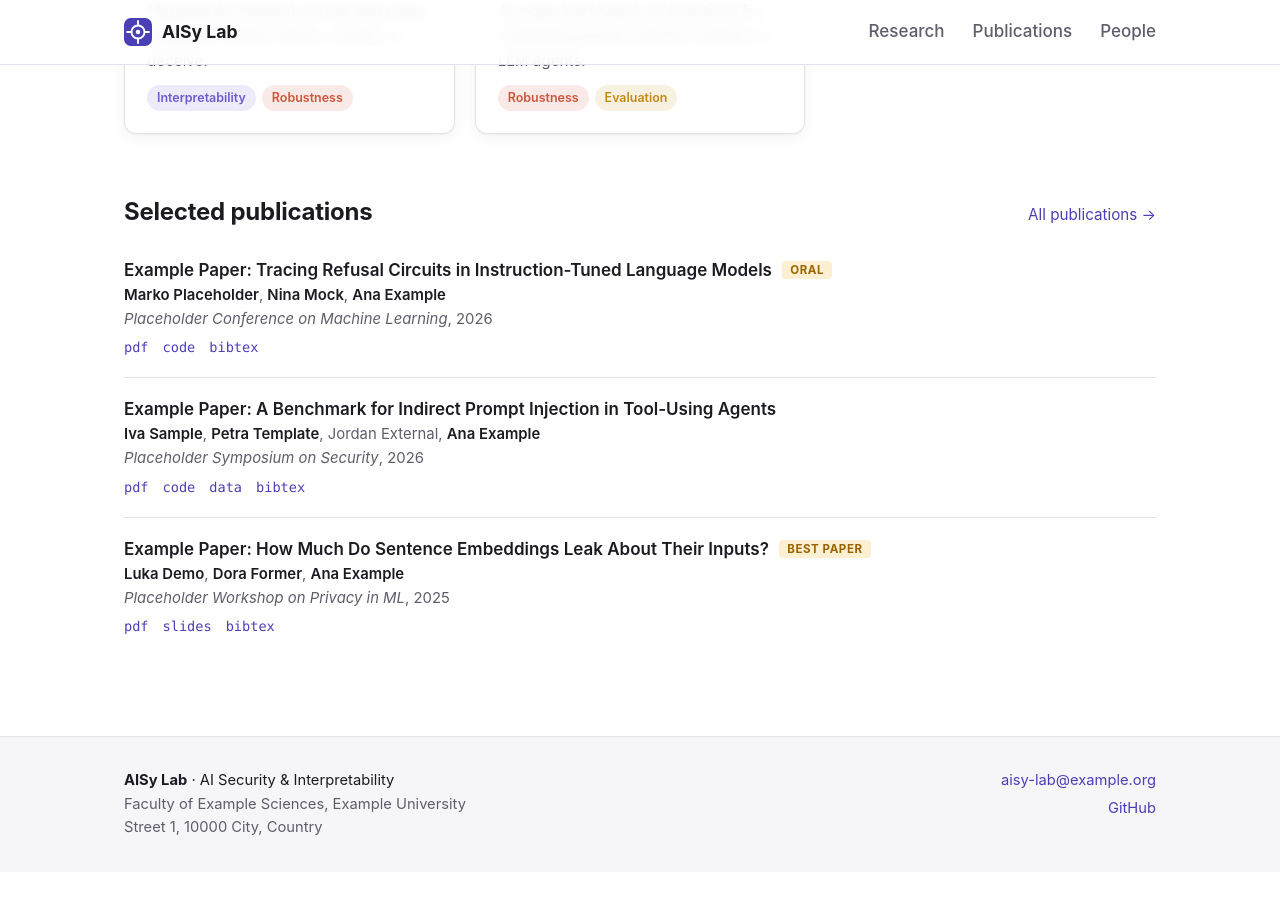
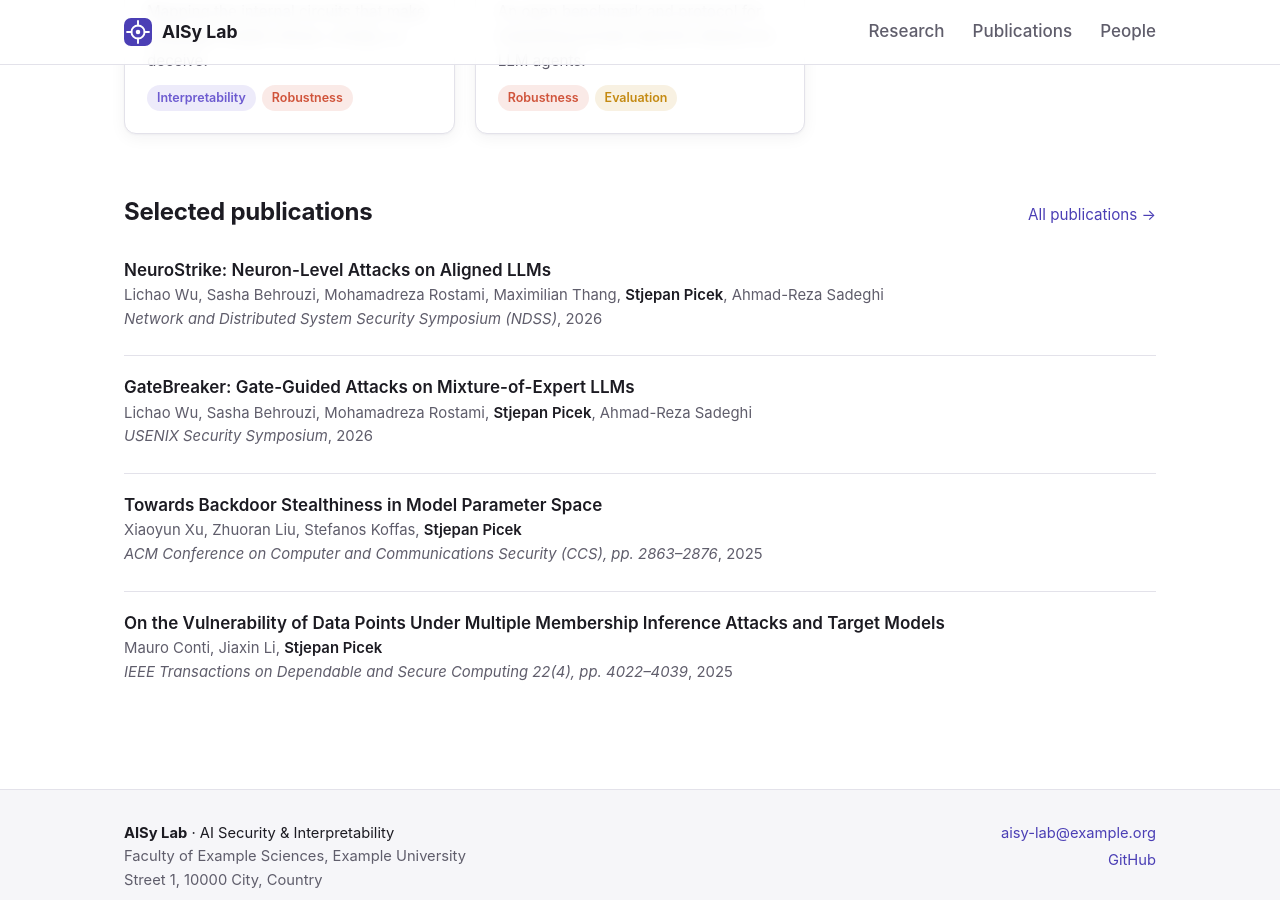
Before and after one commit to m-ajer/aisy-lab, a Jekyll site: the page built from index.md, in a window 1280 px wide and 900 px high, scrolled down 1111 px. Built offline with Jekyll 4.4.1, drawn with Linux system fonts in a browser that asks for light colours; before the commit the page ends 1983 px from its top, so only the background shows below that.

Commit message:
changed people and photo

```diff
--- a/_data/people.yml
+++ b/_data/people.yml
@@ -12,14 +12,10 @@
 
 - group: Principal Investigator
   members:
-    - name: Ana Example
-      role: Associate Professor, Lab Lead
-      photo: /assets/img/people/placeholder.svg
-      interests: Mechanistic interpretability, safety of language models
-      website: https://example.org
-      email: ana.example@example.org
-      scholar: https://scholar.google.com/
-      github: anaexample
+    - name: Stjepan Picek
+      role: Professor, Lab Lead
+      photo: /assets/img/people/picek.jpg
+      interests: AI security, LLM safety, backdoor attacks, privacy in machine learning
 
 - group: PhD Students
   members:
--- a/_data/publications.yml
+++ b/_data/publications.yml
@@ -9,79 +9,60 @@
 #   links     any label: url pairs, shown in this order (pdf, arxiv, code, slides, ...)
 #   bibtex    multi-line string, use "|" as below
 #
-# NOTE: the entries below are placeholders — replace them with real papers.
+- title: "NeuroStrike: Neuron-Level Attacks on Aligned LLMs"
+  authors: [Lichao Wu, Sasha Behrouzi, Mohamadreza Rostami, Maximilian Thang, Stjepan Picek, Ahmad-Reza Sadeghi]
+  venue: Network and Distributed System Security Symposium (NDSS)
+  year: 2026
+  areas: [robustness, interpretability]
+  featured: true
 
-- title: "Example Paper: Tracing Refusal Circuits in Instruction-Tuned Language Models"
-  authors: [Marko Placeholder, Nina Mock, Ana Example]
-  venue: Placeholder Conference on Machine Learning
+- title: "GateBreaker: Gate-Guided Attacks on Mixture-of-Expert LLMs"
+  authors: [Lichao Wu, Sasha Behrouzi, Mohamadreza Rostami, Stjepan Picek, Ahmad-Reza Sadeghi]
+  venue: USENIX Security Symposium
   year: 2026
-  areas: [interpretability, robustness]
-  project: circuit-atlas
+  areas: [robustness, interpretability]
   featured: true
-  award: Oral
+
+- title: "GoodVibe: Security-by-Vibe for LLM-Based Code Generation"
+  authors: [Maximilian Thang, Lichao Wu, Sasha Behrouzi, Mohamadreza Rostami, Jona te Lintelo, Stjepan Picek, Ahmad-Reza Sadeghi]
+  venue: arXiv preprint arXiv:2602.10778
+  year: 2026
+  areas: [robustness, interpretability]
   links:
-    pdf: https://arxiv.org/
-    code: https://github.com/
-  bibtex: |
-    @inproceedings{placeholder2026refusal,
-      title     = {Tracing Refusal Circuits in Instruction-Tuned Language Models},
-      author    = {Placeholder, Marko and Mock, Nina and Example, Ana},
-      booktitle = {Placeholder Conference on Machine Learning},
-      year      = {2026}
-    }
+    pdf: https://arxiv.org/pdf/2602.10778
+    arxiv: https://arxiv.org/abs/2602.10778
 
-- title: "Example Paper: A Benchmark for Indirect Prompt Injection in Tool-Using Agents"
-  authors: [Iva Sample, Petra Template, Jordan External, Ana Example]
-  venue: Placeholder Symposium on Security
+- title: "Large Language Lobotomy: Jailbreaking Mixture-of-Experts via Expert Silencing"
+  authors: [Jona te Lintelo, Lichao Wu, Stjepan Picek]
+  venue: arXiv preprint arXiv:2602.08741
   year: 2026
-  areas: [robustness, evaluation]
-  project: red-team-bench
+  areas: [robustness, interpretability]
+  links:
+    pdf: https://arxiv.org/pdf/2602.08741
+    arxiv: https://arxiv.org/abs/2602.08741
+
+- title: "Backdoor Attacks on Decentralised Post-Training"
+  authors: [Oguzhan Ersoy, Nikolay Blagoev, Jona te Lintelo, Stefanos Koffas, Marina Krček, Stjepan Picek]
+  venue: "ICLR 2026 Workshop on Principled Design for Trustworthy AI: Interpretability, Robustness, and Safety across Modalities"
+  year: 2026
+  areas: [robustness]
+
+- title: "Towards Backdoor Stealthiness in Model Parameter Space"
+  authors: [Xiaoyun Xu, Zhuoran Liu, Stefanos Koffas, Stjepan Picek]
+  venue: ACM Conference on Computer and Communications Security (CCS), pp. 2863–2876
+  year: 2025
+  areas: [robustness]
   featured: true
-  links:
-    pdf: https://arxiv.org/
-    code: https://github.com/
-    data: https://huggingface.co/
-  bibtex: |
-    @inproceedings{sample2026injection,
-      title     = {A Benchmark for Indirect Prompt Injection in Tool-Using Agents},
-      author    = {Sample, Iva and Template, Petra and External, Jordan and Example, Ana},
-      booktitle = {Placeholder Symposium on Security},
-      year      = {2026}
-    }
 
-- title: "Example Paper: How Much Do Sentence Embeddings Leak About Their Inputs?"
-  authors: [Luka Demo, Dora Former, Ana Example]
-  venue: Placeholder Workshop on Privacy in ML
+- title: "On the Vulnerability of Data Points Under Multiple Membership Inference Attacks and Target Models"
+  authors: [Mauro Conti, Jiaxin Li, Stjepan Picek]
+  venue: IEEE Transactions on Dependable and Secure Computing 22(4), pp. 4022–4039
   year: 2025
-  areas: [privacy]
-  project: leaky-embeddings
+  areas: [privacy, evaluation]
   featured: true
-  award: Best Paper
-  links:
-    pdf: https://arxiv.org/
-    slides: https://example.org/
-  bibtex: |
-    @inproceedings{demo2025leaky,
-      title     = {How Much Do Sentence Embeddings Leak About Their Inputs?},
-      author    = {Demo, Luka and Former, Dora and Example, Ana},
-      booktitle = {Placeholder Workshop on Privacy in ML},
-      year      = {2025}
-    }
 
-- title: "Example Paper: Sparse Features Are Not Always Monosemantic"
-  authors: [Marko Placeholder, Alex Collaborator, Ana Example]
-  venue: Placeholder Journal of Interpretability
-  year: 2025
-  areas: [interpretability]
-  project: circuit-atlas
-  links:
-    pdf: https://arxiv.org/
-    code: https://github.com/
-
-- title: "Example Paper: Reporting Standards for Red-Teaming Studies"
-  authors: [Petra Template, Filip Earlier, Ana Example]
-  venue: Placeholder Conference on Fairness and Accountability
+- title: "An Overview of Trustworthy AI: Advances in IP Protection, Privacy-Preserving Federated Learning, Security Verification, and GAI Safety Alignment"
+  authors: [Yue Zheng, Chip-Hong Chang, Shih-Hsu Huang, Pin-Yu Chen, Stjepan Picek]
+  venue: IEEE Journal on Emerging and Selected Topics in Circuits and Systems 14(4), pp. 582–607
   year: 2024
-  areas: [evaluation]
-  links:
-    pdf: https://arxiv.org/
+  areas: [privacy, robustness, evaluation]
```
Also changed, not shown: assets/img/people/picek.jpg (added).
